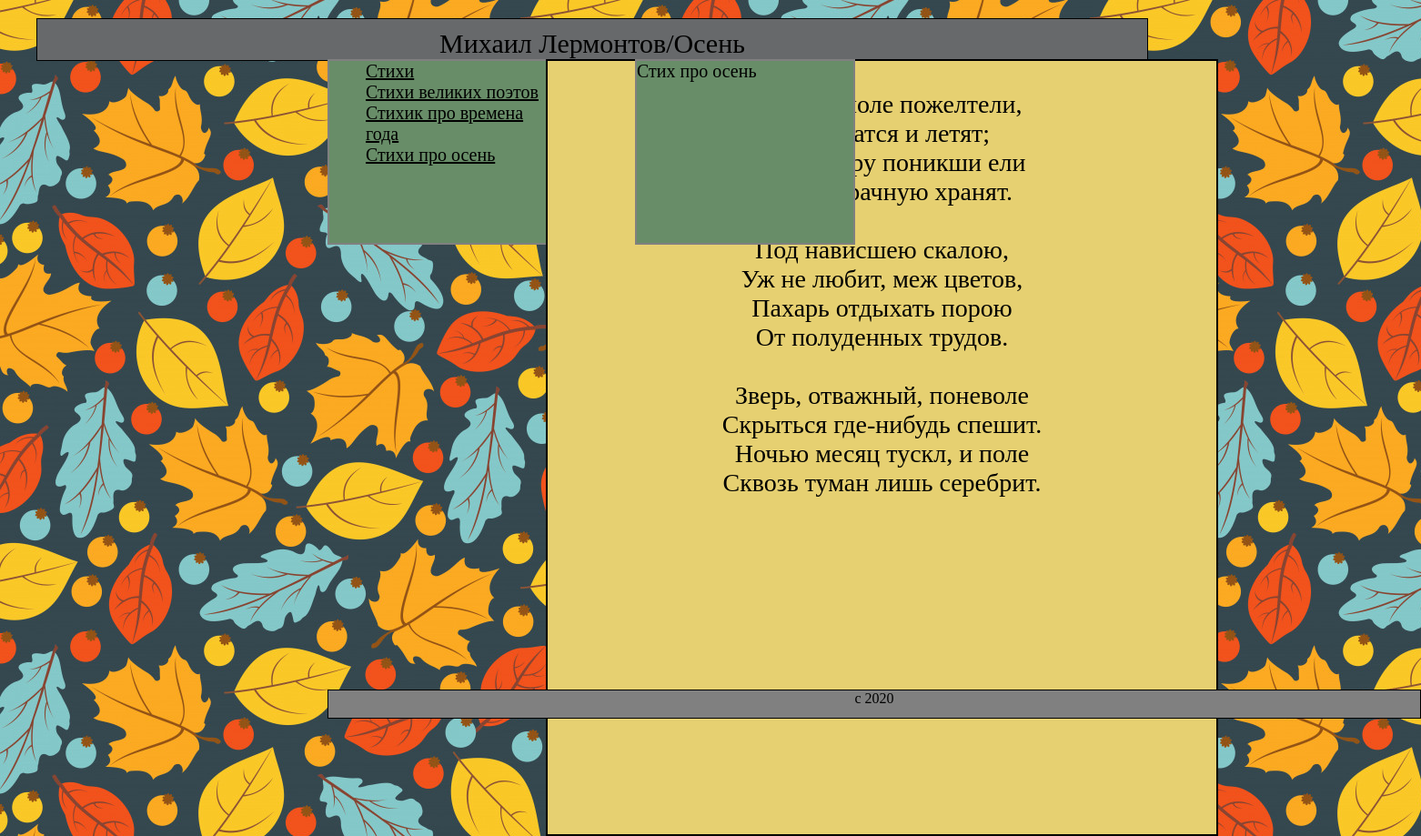
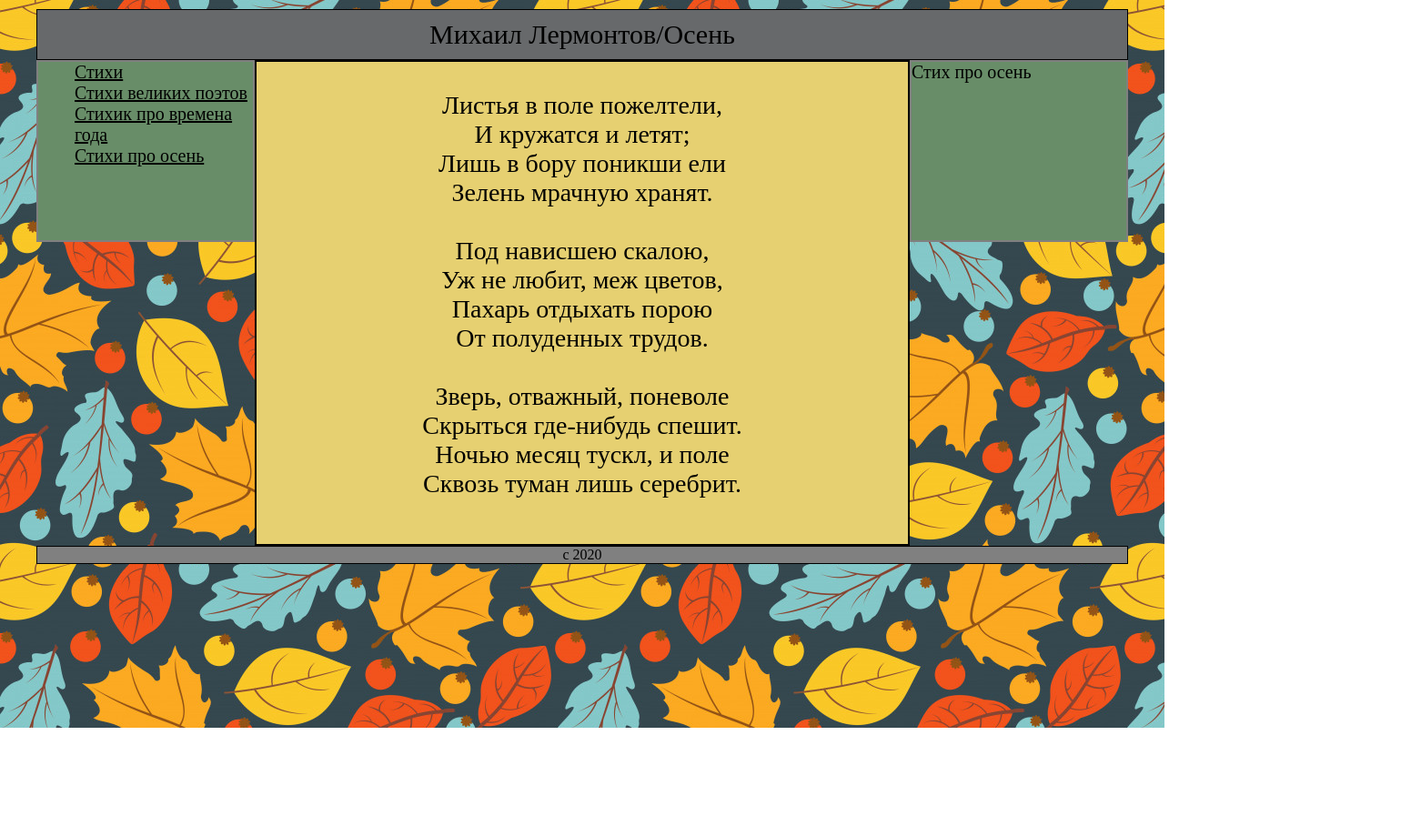
Before and after one commit to RemiOrhi/cube2, a plain HTML site: page index.html in a window 1280 px wide. Shown: the whole page at 91% size, 1562 px wide, since content can reach past the window. After the commit the page ends 800 px from the top, so only its background shows below. Drawn offline with Linux system fonts and the light colour scheme.

Commit message:
ДЗ №6

```diff
--- a/index.html
+++ b/index.html
@@ -7,14 +7,14 @@
         <link rel="stylesheet" href="./styles/styles.css"/>
     </head>
     <body>
-        <div class="blok">Михаил Лермонтов/Осень</div>
-            <ul>
-                <li><a href="">Стихи</a></li>
-                <li><a href="">Стихи великих поэтов</a></li>
-                <li><a href="">Стихик про времена года</a></li>
-                <li><a href="">Стихи про осень</a></li>
+        <div class="block">Михаил Лермонтов/Осень</div>
+            <ul class="menu">
+                <li><a class="link" href="">Стихи</a></li>
+                <li><a class="link" href="">Стихи великих поэтов</a></li>
+                <li><a class="link" href="">Стихик про времена года</a></li>
+                <li><a class="link" href="">Стихи про осень</a></li>
             </ul>
-            <div class="ruru">
+            <div class="verse">
                 <br>Листья в поле пожелтели,
                 <br>И кружатся и летят;
                 <br>Лишь в бору поникши ели
@@ -30,7 +30,7 @@
                 <br>Ночью месяц тускл, и поле
                 <br>Сквозь туман лишь серебрит.
             </div>
-            <div class="ruru2">Стих про осень</div>
-            <div class="ruru3"> c 2020 </div>
+            <div class="description">Стих про осень</div>
+            <div class="footer"> c 2020 </div>
     </body>
 </html>
--- a/styles/styles.css
+++ b/styles/styles.css
@@ -1,73 +1,79 @@
 body {
     background: url('../images/osen.jpg');
     padding-top: 10px;
+
     width: 1200px;
     margin: 0 auto;
 }
 
-.blok {
+.block {
     background: rgb(103, 105, 107);
+    box-sizing: border-box;
     border: 1px solid black;
     padding: 10px;
     text-align: center;
     font-size: 30px;
-    position: absolute;
-    top: 20px;
+    /* position: absolute;
+    top: 20px; */
     width: 1200px;
-    height: 25px;
+    /* height: 25px; */
 }
 
-a {
+.link {
     color: black;
 }
 
-ul {
+.menu {
     background: rgb(104, 141, 104);
     list-style-type: none;
+    box-sizing: border-box;
     border: 2px solid grey;
     font-size: 20px;
     float: left;
-    width: 200px;
+    width: 240px;
     margin: 0;
     height: 200px;
-    position: absolute;
+    /* position: absolute;
     top: 65px;
-    left: 360px;
+    left: 360px; */
 }
 
-.ruru {
+.verse {
     text-align: center;
-    width: 735px;
+    box-sizing: border-box;
+    width: 720px;
     border: 2px solid black;
     font-size: 28px;
     display: inline-block;
     background: rgb(230, 208, 113);
-    height: 850px;
-    position: absolute;
+    padding-bottom: 50px;
+    /* height: 850px; */
+    /* position: absolute;
     top: 65px;
-    left: 600px;
+    left: 600px; */
 }
 
-.ruru2 {
+.description {
     background: rgb(104, 141, 104);
+    box-sizing: border-box;
     border: 2px solid grey;
     font-size: 20px;
     float: right;
-    width: 200px;
+    width: 240px;
     padding-right: 38px;
     height: 200px;
-    position: absolute;
+    /* position: absolute;
     top: 65px;
-    right: 340px;
+    right: 340px; */
 }
 
-.ruru3 {
+.footer {
     text-align: center;
     border: 1px solid black;
     background: grey;
-    position: absolute;
+    /* position: absolute;
     bottom: 10px;
-    left: 360px;
-    width: 1200px;
-    height: 30px;
+    left: 360px; */
+    /* width: 1200px;
+    height: 30px; */
 }
```
